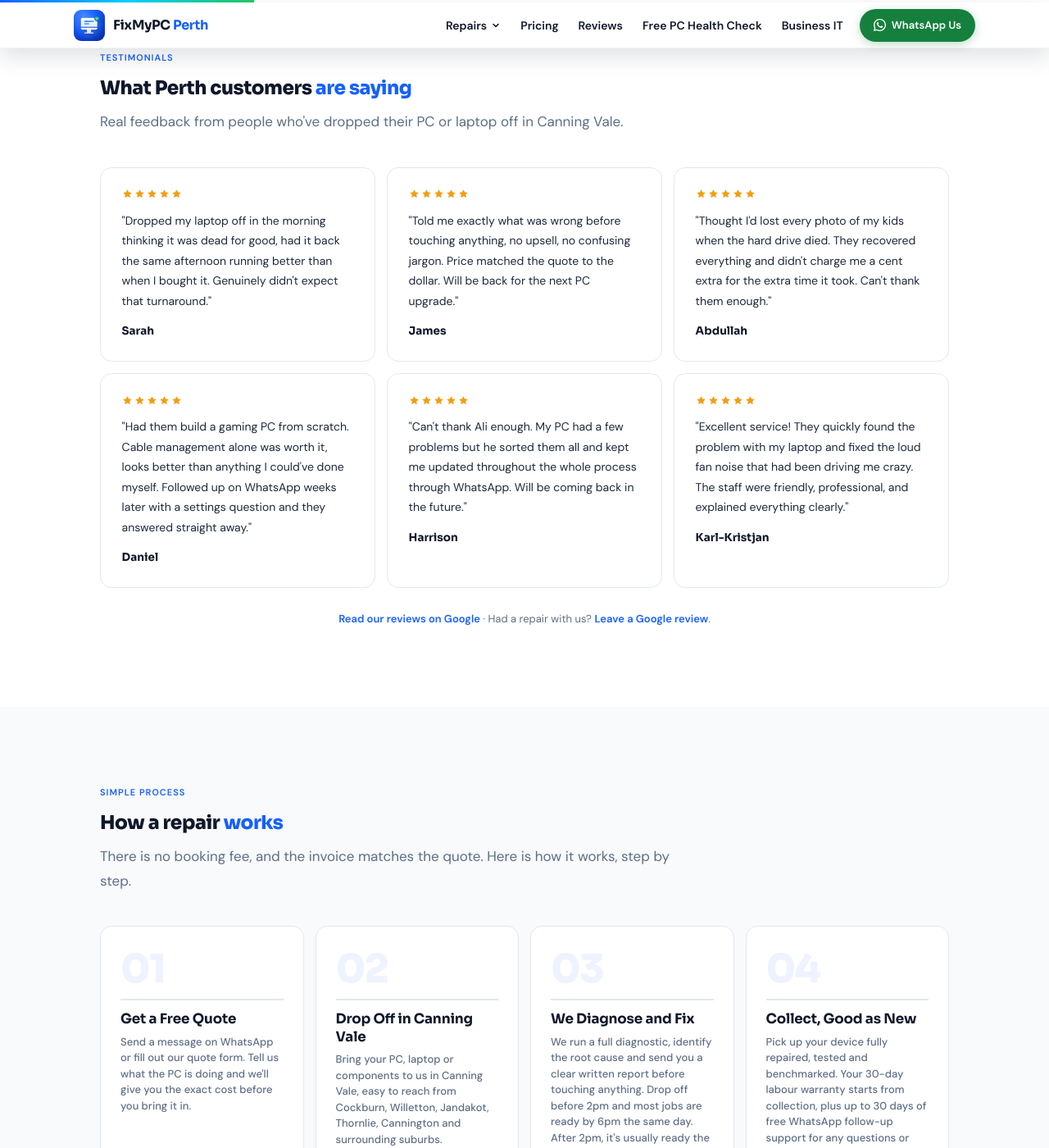
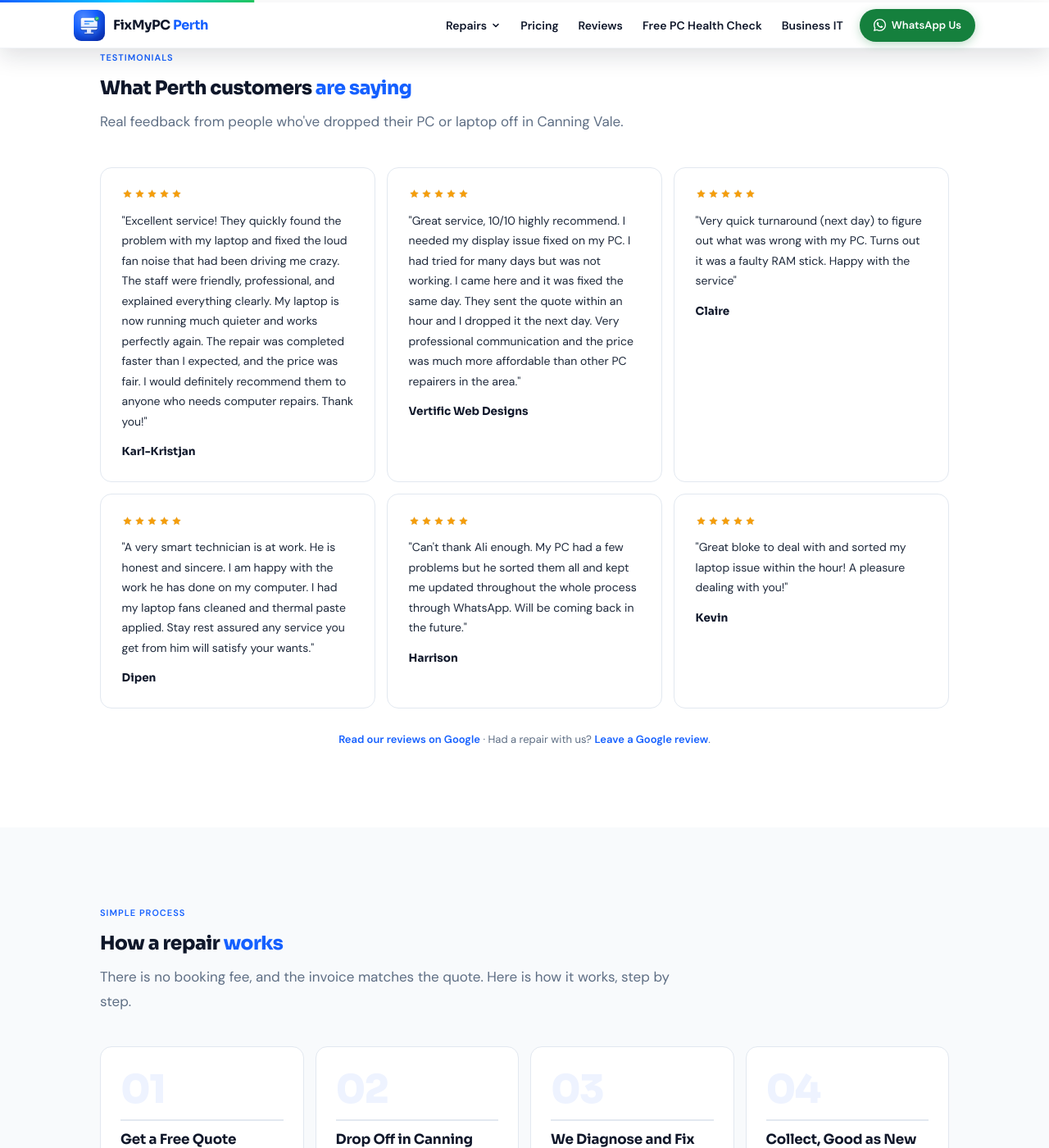
Before and after one commit to ali-rajaa/fixmypcperth, a Jekyll site: the page built from index.html, in a window 1280 px wide and 1400 px high, scrolled down 2362 px. Shown: the whole window at 82% size. Built offline with Jekyll 4.4.1, drawn with Linux system fonts in a browser that asks for light colours.

Commit message:
Reviews: the 10 real Google reviews, word for word
Replaces every review on the site with the ten the owner supplied from
the Google Business Profile, copied exactly (first names only, real star
ratings: Craig is 4). Karl-Kristjan's review is now complete; the site
showed only its first half. The homepage shows six (home: true) from the
same list, so a quote is never typed twice. Removed the twelve reviews
that could not be matched to Google. Review count is now 47 (not shown
on any page). Empty date spans no longer render on /reviews.

Co-Authored-By: Claude Opus 5.5 <noreply@anthropic.com>
Claude-Session: https://claude.ai/code/session_01WuRtoLc7cPHeBXDp1M7qBr

```diff
--- a/_data/reviews.yml
+++ b/_data/reviews.yml
@@ -18,7 +18,7 @@
 
 meta:
   rating: 4.8
-  review_count: 37
+  review_count: 47
   source: Google Business Profile
   # Links to the Google Business Profile, all built on its Place ID, which
   # Google keeps stable. Copied Google Maps addresses (the long /maps/place/
@@ -38,104 +38,67 @@ meta:
   write_review_url: https://search.google.com/local/writereview?placeid=ChIJQxKYICCXMioRFw4BqZ15Mz0
   note: Rating and count are the live Google Business Profile figures. Update them here only; every page reads from
     this file.
+# Real Google reviews, copied word for word (owner supplied, October 2026).
+# First names only, per the privacy policy. No dates: Google's "3 months
+# ago" goes stale. The first one is the featured review on /reviews.
+# home: true puts a review on the homepage (keep it to six).
 reviews:
-- name: Sarah M.
-  suburb: Canning Vale
-  date: May 2025
-  service: SSD Upgrade
-  initials: SM
+- name: "Karl-Kristjan"
+  initials: KK
+  service: Laptop Repair
   stars: 5
-  text: My laptop had been running like a snail for months. Dropped it off in the morning and had it back by afternoon
-    running faster than the day I bought it. Could not believe the difference.
-- name: Dave T.
-  suburb: Thornlie
-  date: Apr 2025
-  service: Virus Removal
-  initials: DT
+  home: true
+  text: "Excellent service! They quickly found the problem with my laptop and fixed the loud fan noise that had been driving me crazy. The staff were friendly, professional, and explained everything clearly. My laptop is now running much quieter and works perfectly again. The repair was completed faster than I expected, and the price was fair. I would definitely recommend them to anyone who needs computer repairs. Thank you!"
+- name: "Vertific Web Designs"
+  initials: V
+  service: Display Fix
   stars: 5
-  text: Got hit with ransomware and thought I had lost everything. He recovered all my files and had Windows reinstalled
-    same day. Absolute legend, will recommend to everyone.
-- name: Priya K.
-  suburb: Willetton
-  date: Apr 2025
-  service: BSOD Fix
-  initials: PK
+  home: true
+  text: "Great service, 10/10 highly recommend. I needed my display issue fixed on my PC. I had tried for many days but was not working. I came here and it was fixed the same day. They sent the quote within an hour and I dropped it the next day. Very professional communication and the price was much more affordable than other PC repairers in the area."
+- name: "Claire"
+  initials: C
+  service: PC Diagnostic
   stars: 5
-  text: Called about a blue screen issue, got a quote within 20 minutes on WhatsApp and the repair was done next
-    morning. Pricing was exactly what was quoted. No surprises at all.
-- name: Jake R.
-  suburb: Armadale
-  date: Mar 2025
-  service: Gaming PC Build
-  initials: JR
+  home: true
+  text: "Very quick turnaround (next day) to figure out what was wrong with my PC. Turns out it was a faulty RAM stick. Happy with the service"
+- name: "Dipen"
+  initials: D
+  service: Laptop Fan Clean
   stars: 5
-  text: Built my first gaming PC and completely botched the cable management. He tidied the whole thing up, reseated
-    my RAM properly, and it actually posts now. Great service.
-- name: Fiona and Mark L.
-  suburb: Rossmoyne
-  date: Mar 2025
-  service: Networking
-  initials: FL
+  home: true
+  text: "A very smart technician is at work. He is honest and sincere. I am happy with the work he has done on my computer. I had my laptop fans cleaned and thermal paste applied. Stay rest assured any service you get from him will satisfy your wants."
+- name: "Harrison"
+  initials: H
+  service: PC Repair
   stars: 5
-  text: Our home WiFi had dead spots all through the back of the house. He came out, repositioned the router and
-    added a mesh node. Now we have full signal everywhere. Worth every cent.
-- name: Chris B.
-  suburb: Gosnells
-  date: Feb 2025
-  service: PC Won't Boot
-  initials: CB
+  home: true
+  text: "Can't thank Ali enough. My PC had a few problems but he sorted them all and kept me updated throughout the whole process through WhatsApp. Will be coming back in the future."
+- name: "Kevin"
+  initials: K
+  service: Laptop Repair
   stars: 5
-  text: PC completely died on me the night before a huge work deadline. He answered on WhatsApp at 8pm, came first
-    thing next morning and had it running again by 10am. An absolute lifesaver.
-- name: Angela W.
-  suburb: Beckenham
-  date: Feb 2025
-  service: Virus Removal
-  initials: AW
+  home: true
+  text: "Great bloke to deal with and sorted my laptop issue within the hour! A pleasure dealing with you!"
+- name: "Shanti"
+  initials: S
+  service: Computer Repair
   stars: 5
-  text: Mum's computer was covered in viruses, browser hijacked, the lot. He cleaned everything, set up proper antivirus
-    and even showed her how to spot dodgy emails. Really patient and kind.
-- name: Tom S.
-  suburb: Cannington
-  date: Jan 2025
-  service: Windows Reinstall
-  initials: TS
+  text: "Excellent service. Very efficient & informative. Definitely a go to person to get your computer problem sorted. Very approachable & helpful. Thanks heaps for a job well done. Awesome."
+- name: "Shah"
+  initials: S
+  service: Laptop Repair
   stars: 5
-  text: Transparent, fast, and actually explains what he did. Did not feel like I was being upsold anything I did
-    not need. Already booked him again for a RAM upgrade.
-- name: Harrison
-  service: PC Repair
-  initials: H
+  text: "I lost all hope for my fav laptop. Then i found him on Google search! Wow! He have done a pretty satisfying job with my laptop. Thank you brother."
+- name: "Rob"
+  initials: R
+  service: Cleaning
   stars: 5
-  text: "Can't thank Ali enough. My PC had a few problems but he sorted them all and kept me updated throughout the whole process through WhatsApp. Will be coming back in the future."
-- name: Karl-Kristjan
-  service: Laptop Repair
-  initials: KK
-  stars: 5
-  text: "Excellent service! They quickly found the problem with my laptop and fixed the loud fan noise that had been driving me crazy. The staff were friendly, professional, and explained everything clearly."
-# The six quotes shown on the homepage. Owner confirmed all six are
-# genuine Google reviews (Harrison and Karl-Kristjan are also in
-# `reviews:` above). No source, date or suburb is shown because none was
-# recorded for these.
-homepage:
-- name: "Sarah"
-  stars: 5
-  text: "Dropped my laptop off in the morning thinking it was dead for good, had it back the same afternoon running better than when I bought it. Genuinely didn't expect that turnaround."
-- name: "James"
-  stars: 5
-  text: "Told me exactly what was wrong before touching anything, no upsell, no confusing jargon. Price matched the quote to the dollar. Will be back for the next PC upgrade."
-- name: "Abdullah"
-  stars: 5
-  text: "Thought I'd lost every photo of my kids when the hard drive died. They recovered everything and didn't charge me a cent extra for the extra time it took. Can't thank them enough."
-- name: "Daniel"
-  stars: 5
-  text: "Had them build a gaming PC from scratch. Cable management alone was worth it, looks better than anything I could've done myself. Followed up on WhatsApp weeks later with a settings question and they answered straight away."
-- name: "Harrison"
-  stars: 5
-  text: "Can't thank Ali enough. My PC had a few problems but he sorted them all and kept me updated throughout the whole process through WhatsApp. Will be coming back in the future."
-- name: "Karl-Kristjan"
-  stars: 5
-  text: "Excellent service! They quickly found the problem with my laptop and fixed the loud fan noise that had been driving me crazy. The staff were friendly, professional, and explained everything clearly."
+  text: "Best price around!!! Flexible to your budget!!! And can perform both important cleaning tasks any user needs!!! I happily recommend this place to Everyone!!!"
+- name: "Craig"
+  initials: C
+  service: PC Upgrade
+  stars: 4
+  text: "Easy helpful process to upgrade my Dell desktop. Appreciate the recommendations for upgrade."
 
 faqs:
 - q: How much does a repair cost?
--- a/index.html
+++ b/index.html
@@ -725,10 +725,11 @@ description: "Computer and laptop repair in Perth: a flat [[diagnostic-repair-al
       <p class="s-sub">Real feedback from people who've dropped their PC or laptop off in Canning Vale.</p>
     </div>
     {%- comment -%}
-      Quotes live in _data/reviews.yml (homepage:), not in this file.
+      Quotes live in _data/reviews.yml (reviews: with home: true), not in this file.
     {%- endcomment %}
     <div class="testi-grid" tabindex="0" role="region" aria-label="Customer reviews">
-      {%- for r in site.data.reviews.homepage %}
+      {%- assign _home_reviews = site.data.reviews.reviews | where: "home", true -%}
+      {%- for r in _home_reviews %}
       <div class="testi-card fade-up">
         {% include stars.html value=r.stars %}
         <p class="testi-quote">"{{ r.text | escape }}"</p>
--- a/reviews.html
+++ b/reviews.html
@@ -145,7 +145,7 @@ description: "What Perth customers say about our computer repairs, plus straight
             <div class="review-author">{{ featured.name | escape }}</div>
             <div class="review-suburb">{{ featured.service | escape }}</div>
           </div>
-          <span class="review-date">{{ featured.date | escape }}</span>
+          {% if featured.date %}<span class="review-date">{{ featured.date | escape }}</span>{% endif %}
         </figcaption>
       </figure>
 
@@ -178,7 +178,7 @@ description: "What Perth customers say about our computer repairs, plus straight
             <div>
               <div class="review-author">{{ r.name | escape }}</div>
             </div>
-            <span class="review-date">{{ r.date | escape }}</span>
+            {% if r.date %}<span class="review-date">{{ r.date | escape }}</span>{% endif %}
           </div>
         </article>
         {%- endfor %}
```
